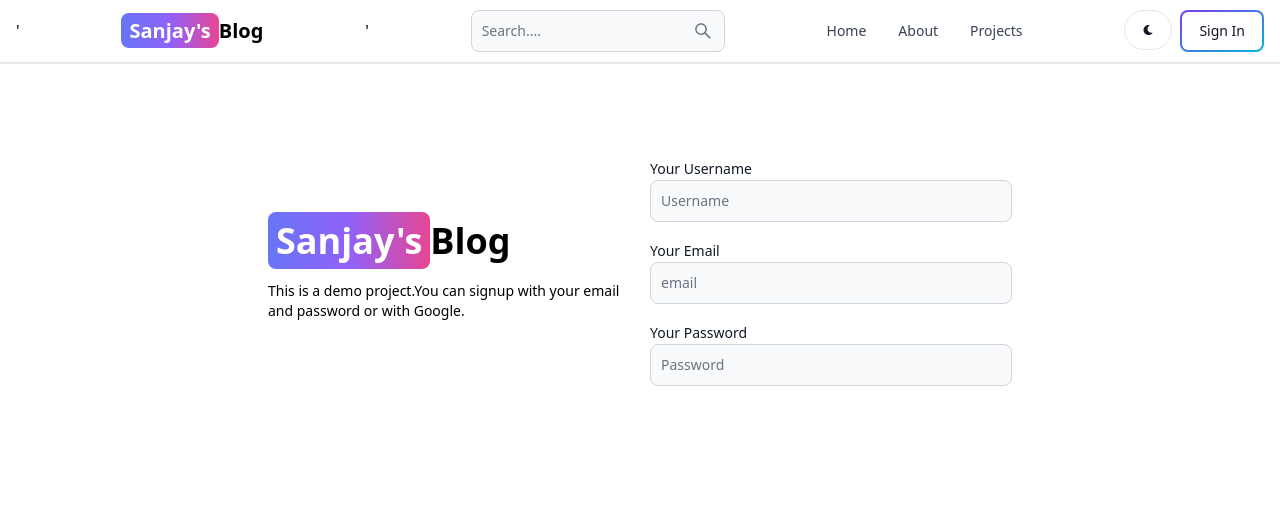
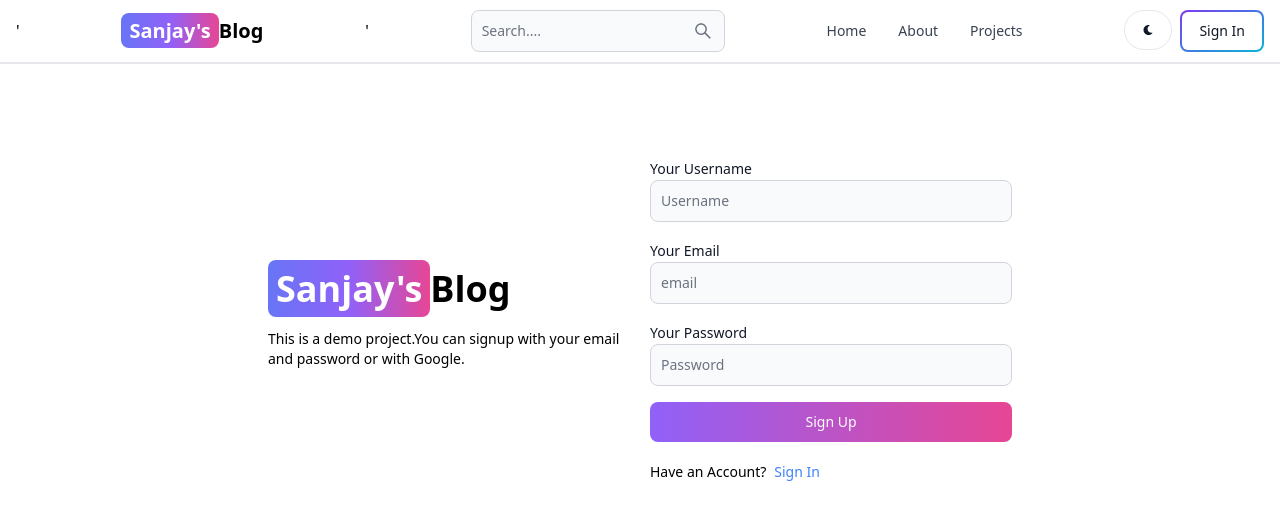
Before and after one commit to sanjay-lgtm/Blog_Application, a React (Vite) app in the folder client/: page /sign-up in a window 1280 px wide. Shown: the top 520 px of the page. Built offline with nearby package versions, Linux system fonts and the light colour scheme.

Commit message:
create signup page ui

```diff
--- a/client/src/pages/SignUp.jsx
+++ b/client/src/pages/SignUp.jsx
@@ -1,6 +1,6 @@
 import React from "react";
 import { Link } from "react-router-dom";
-import { Label, TextInput } from "flowbite-react";
+import { Button, Label, TextInput } from "flowbite-react";
 export default function SignUp() {
   return (
     <div className="min-h-screen mt-20">
@@ -33,7 +33,12 @@
               <Label value="Your Password" />
               <TextInput type="text" placeholder="Password" id="password" />
             </div>
+            <Button gradientDuoTone="purpleToPink" type="submit">Sign Up</Button>
           </form>
+          <div className="flex gap-2 text-sm mt-5">
+            <span>Have an Account?</span>
+            <Link to='/sign-in' className="text-blue-500">Sign In</Link>
+          </div>
         </div>
       </div>
     </div>
```
